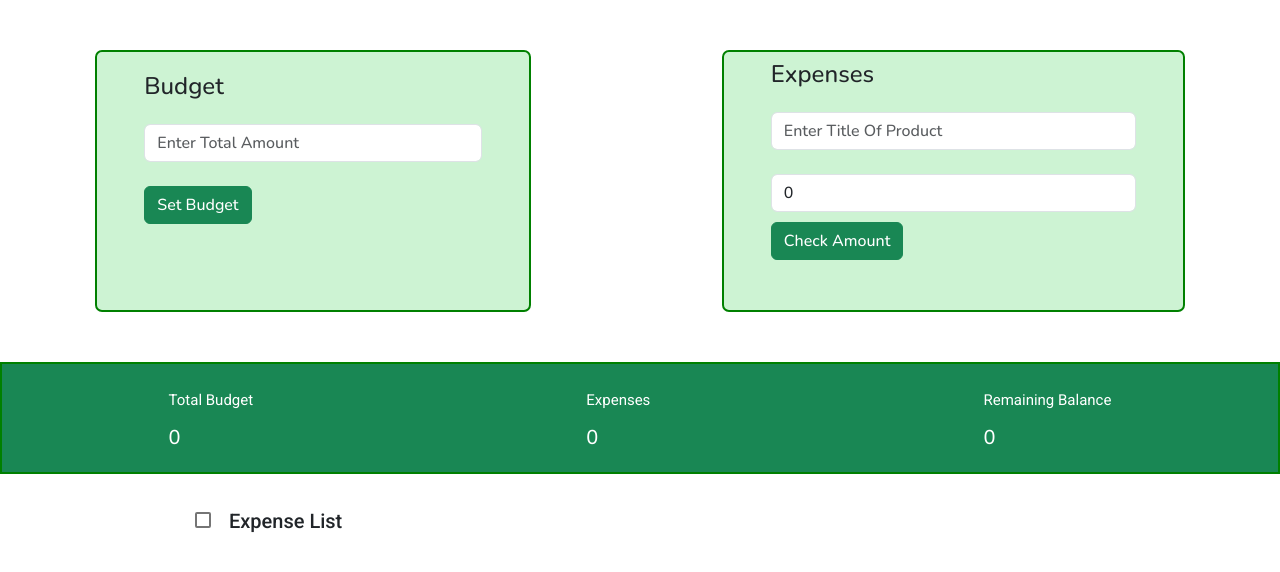
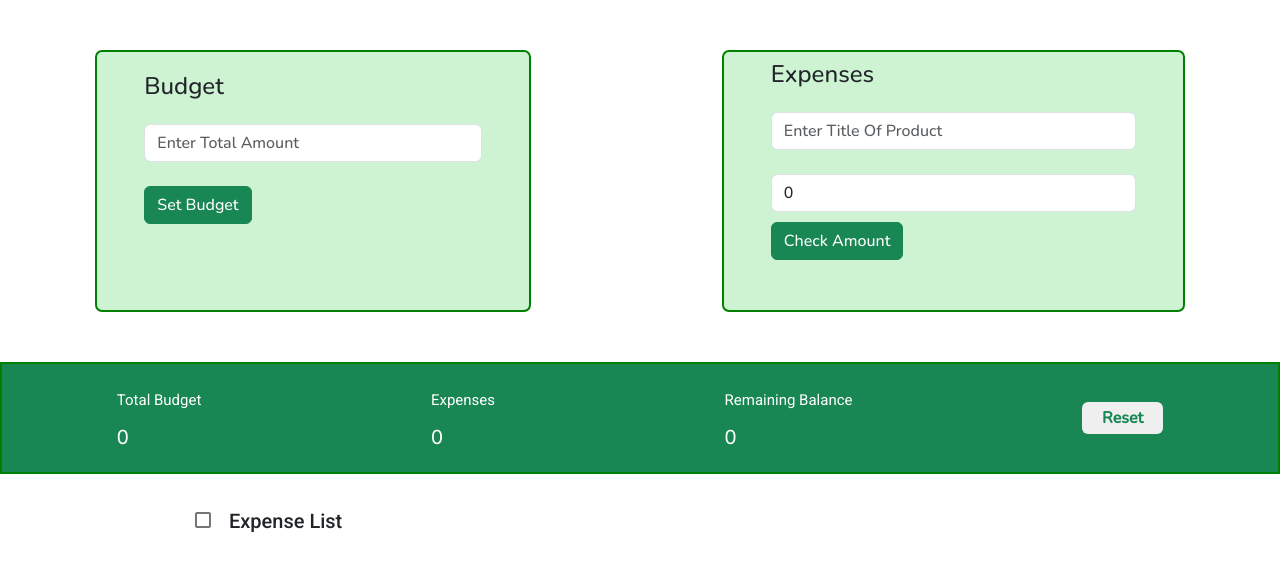
Before and after one commit to Shehrozkhannn/ng-budget-app, an Angular app: page / in a window 1280 px wide. Shown: the top 572 px of the page. Built offline with nearby package versions, Linux system fonts and the light colour scheme.

Commit message:
Add reset button

```diff
--- a/src/app/middle-section/middle-section.component.html
+++ b/src/app/middle-section/middle-section.component.html
@@ -11,4 +11,7 @@
             <h4>Remaining Balance</h4>
             <span>{{totalBalance}}</span>
         </div>
+        <div class="reset-btn">
+            <button>Reset</button>
+        </div>
 </div>
--- a/src/app/middle-section/middle-section.component.scss
+++ b/src/app/middle-section/middle-section.component.scss
@@ -8,3 +8,16 @@
     color: #fff;
     font-size: 20px
 }
+
+.reset-btn {
+    display: flex;
+    align-items: center;
+    button {
+        padding: 6px 20px;
+        font-size: 16px;
+        font-weight: bold;
+        border: none;
+        border-radius: 6px;
+        color: #198754;
+    }
+}
```
